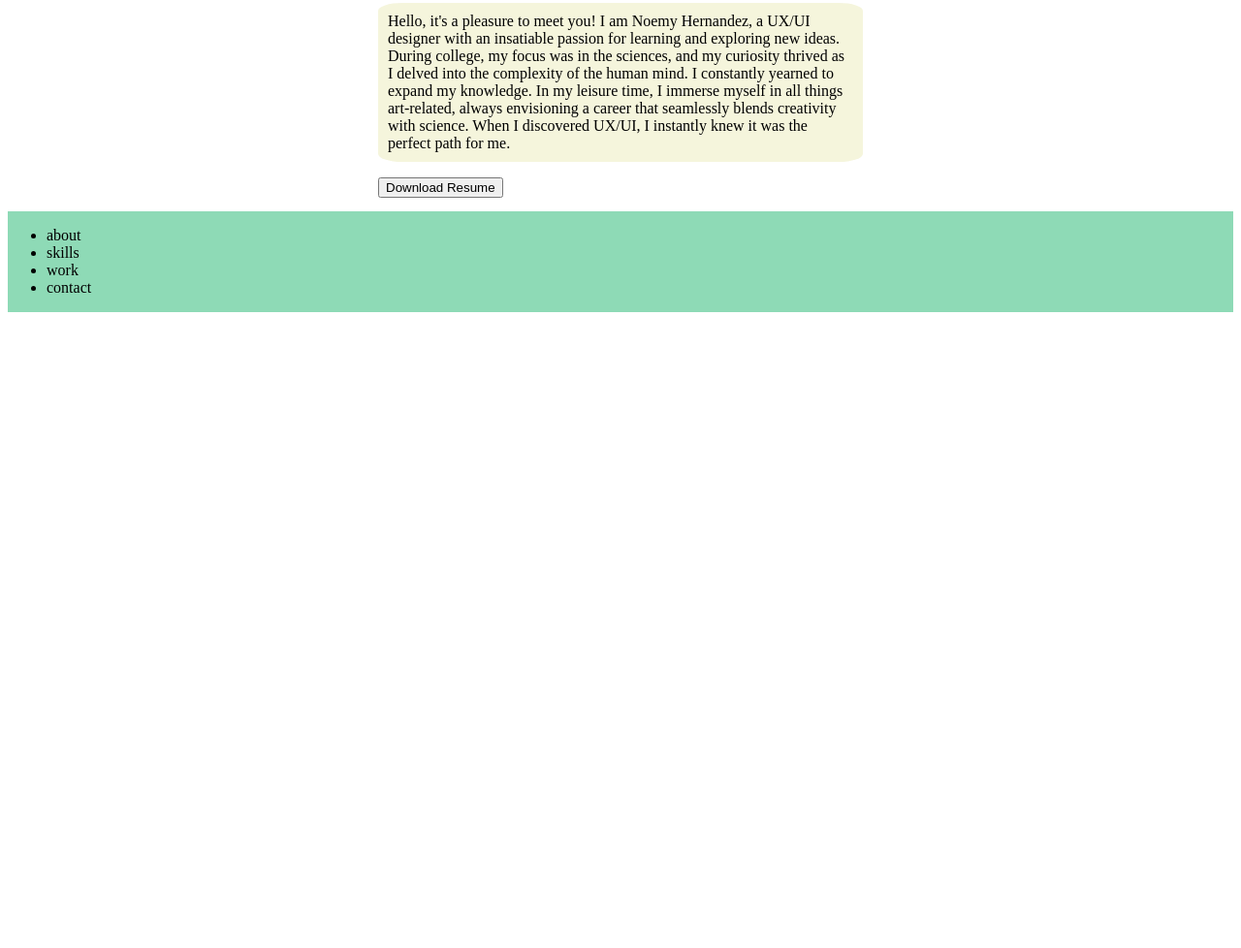
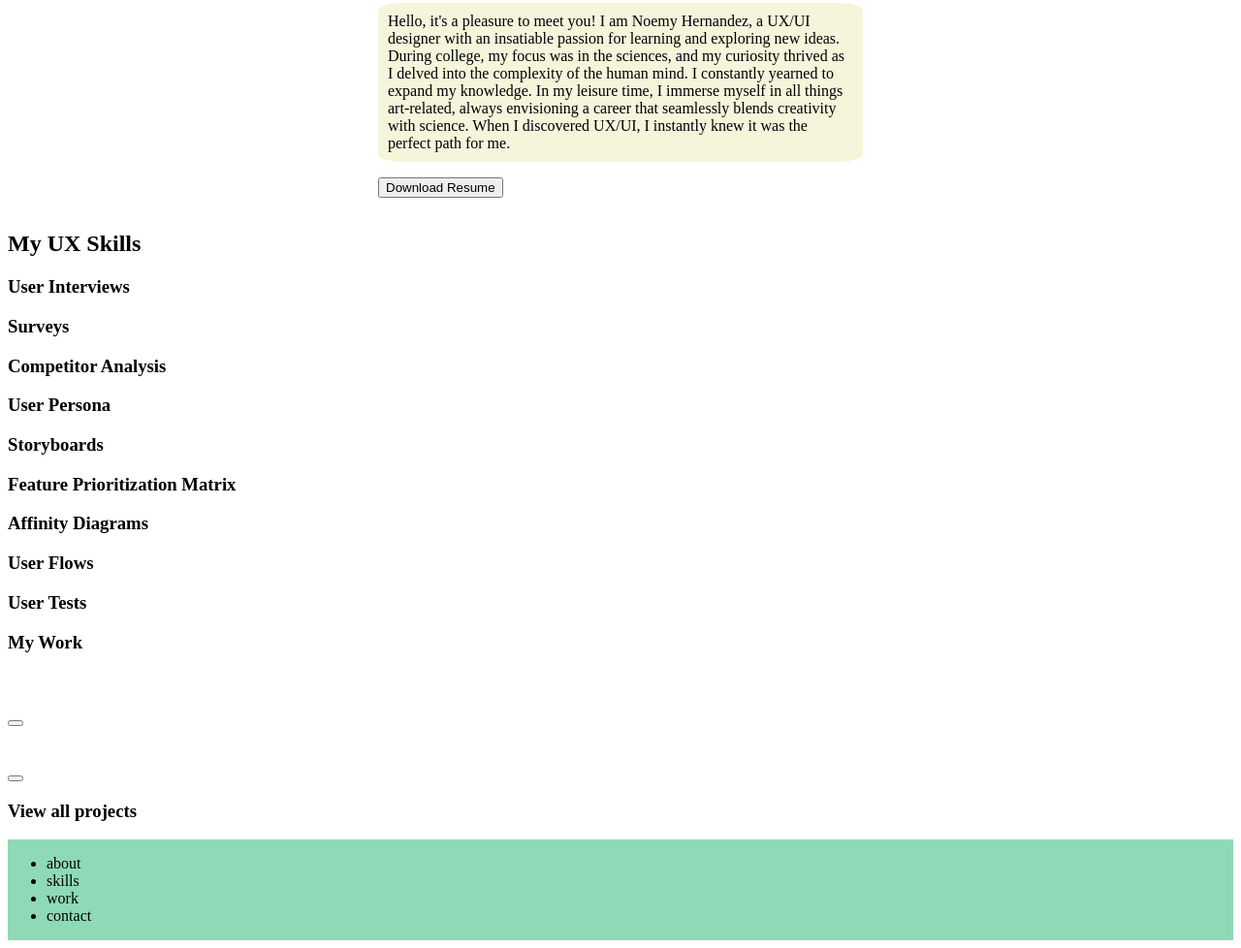
Before and after one commit to noemyehz96/UX_UI_HW_18, a plain HTML site: page index.html in a window 1280 px wide. Shown: the part 569-1547 px from the top of the page at 97% size. Before the commit the page ends 899 px from the top, so only its background shows below. Drawn offline with Linux system fonts and the light colour scheme.

```diff
--- a/index.html
+++ b/index.html
@@ -35,6 +35,64 @@
         </div>
     </section>
 
+    <section class= "mySkills">
+
+        <h1> My UX Skills </h1>
+
+        <div class="flexContainer">
+
+            <div>
+                <h3>User Interviews</h3>
+                <h3>Surveys</h3>
+                <h3>Competitor Analysis</h3>
+            </div>
+
+            <div>
+                <h3>User Persona</h3>
+                <h3>Storyboards</h3>
+                <h3>Feature Prioritization Matrix</h3>
+            </div>
+
+            <div>
+                <h3>Affinity Diagrams</h3>
+                <h3>User Flows</h3>
+                <h3>User Tests</h3>
+            </div>
+
+        </div>
+
+        <section class="myWork">
+
+            <h1>My Work</h1>
+
+            <div class="workGrid">
+
+                <div>
+                    <img>
+                </div>
+                <div>
+                    <h4></h4>
+                    <p></p>
+                    <button></button>
+                </div>
+
+                <div>
+                    <img>
+                </div>
+                <div>
+                    <h4></h4>
+                    <p></p>
+                    <button></button>
+                </div>
+
+            </div>
+
+            <h3>View all projects</h3>
+        </section>
+
+
+    </section>
+
     <footer>
         <ul>
             <li>about</li>
```
Also changed, not shown: images/AdoptGoodKarmaPic.jpg (added), images/MyRecipeBox Pic.jpg (added), images/Travel.y Pic.jpg (added).
